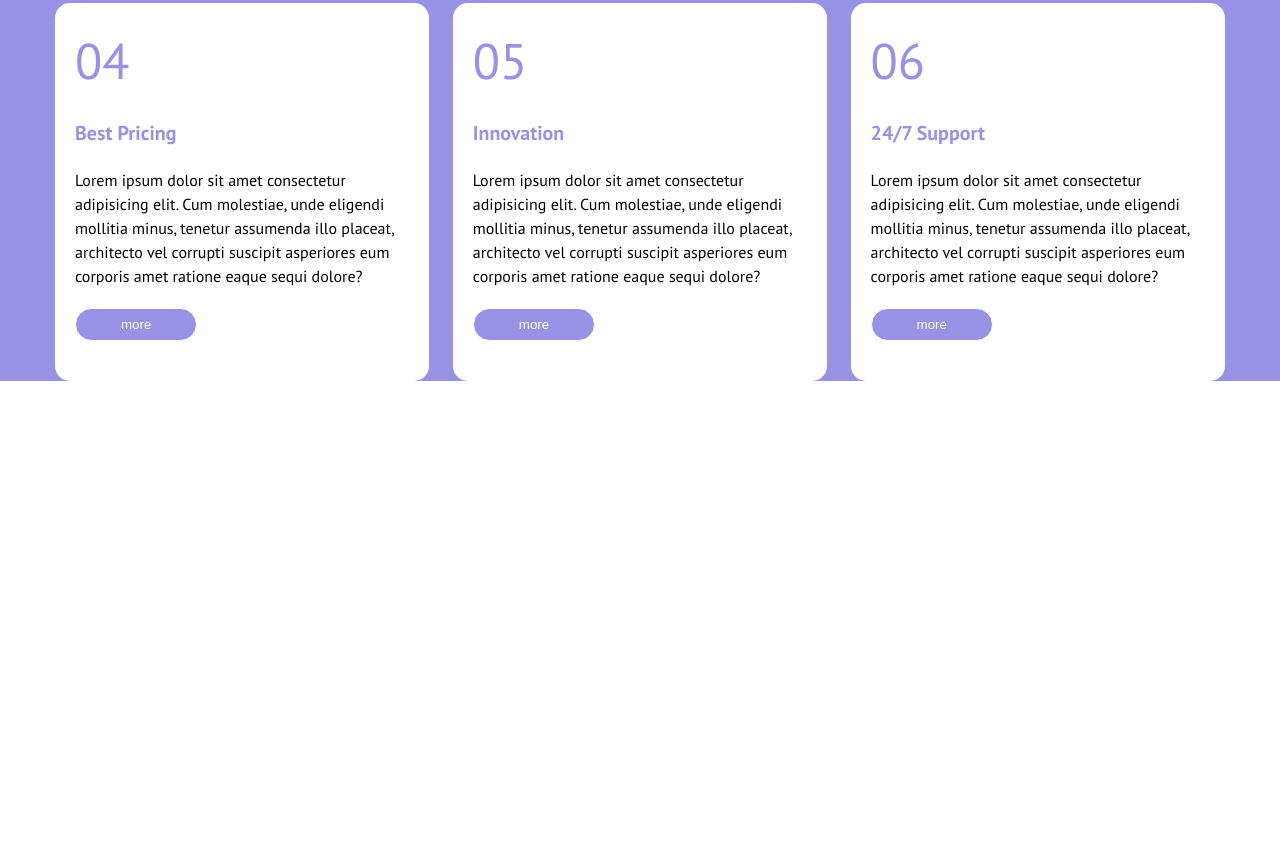
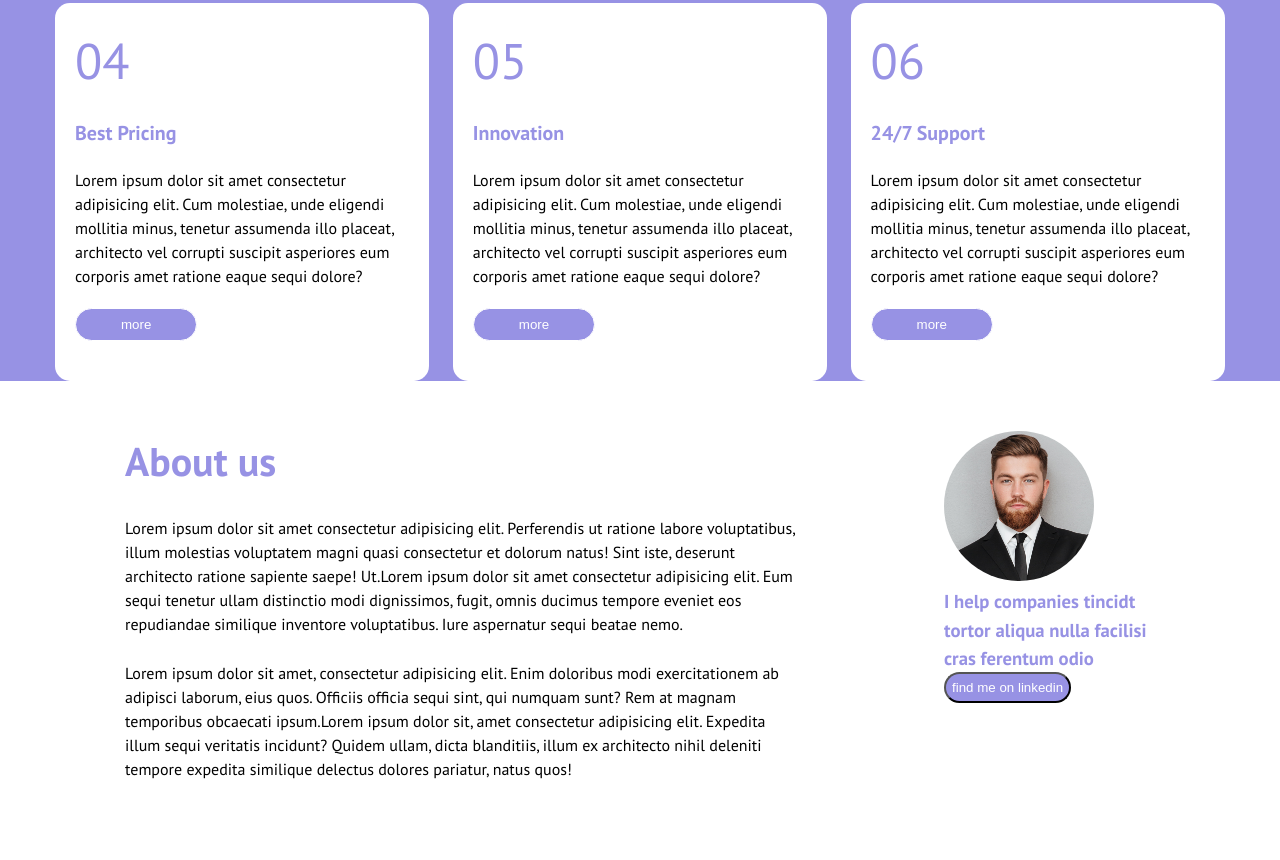
Before and after one commit to Alfredodaniello/htmlcss-responsive-layout, a plain HTML site: page index.html in a window 1280 px wide. Shown: the part 2951-3811 px from the top of the page. Before the commit the page ends 3332 px from the top, so only its background shows below. Drawn offline with Linux system fonts and the light colour scheme.

Commit message:
feat: add section about us (responsive need fix)

```diff
--- a/index.html
+++ b/index.html
@@ -174,7 +174,7 @@
                             <button class="btn btn-pink margin-20">more</button>
                         </div>
                     </div>
-                    <div class="row">
+                    <div class="row margin-25">
                         <div class="card-white">
                             <div class="numbers margin-20">04</div>
                             <h4 class="margin-20">Best Pricing</h4>
@@ -196,6 +196,25 @@
                     </div>
                 </div>
         </section>
+        <section class="about-us">
+            <div class="container">
+                <div class="row">
+                    <div class="col-70">
+                        <h1 class="margin-25">About us</h1>
+                        <p class="margin-25">Lorem ipsum dolor sit amet consectetur adipisicing elit. Perferendis ut ratione labore voluptatibus, illum molestias voluptatem magni quasi consectetur et dolorum natus! Sint iste, deserunt architecto ratione sapiente saepe! Ut.Lorem ipsum dolor sit amet consectetur adipisicing elit. Eum sequi tenetur ullam distinctio modi dignissimos, fugit, omnis ducimus tempore eveniet eos repudiandae similique inventore voluptatibus. Iure aspernatur sequi beatae nemo.</p>
+                        <p class="margin-70">Lorem ipsum dolor sit amet, consectetur adipisicing elit. Enim doloribus modi exercitationem ab adipisci laborum, eius quos. Officiis officia sequi sint, qui numquam sunt? Rem at magnam temporibus obcaecati ipsum.Lorem ipsum dolor sit, amet consectetur adipisicing elit. Expedita illum sequi veritatis incidunt? Quidem ullam, dicta blanditiis, illum ex architecto nihil deleniti tempore expedita similique delectus dolores pariatur, natus quos!</p>
+                    </div>
+                    <div class="col-30">
+                        <div class="circle">
+                            <div class="">
+                            <img src="./img/about.jpg" alt="">
+                            <h3>I help companies tincidt tortor aliqua nulla facilisi cras ferentum odio</h3>
+                            <button class="bnt btn-pink-small">find me on linkedin</button>
+                        </div>
+                    </div>
+                </div>
+            </div>
+        </section>
    </main>
 </body>
 </html>
--- a/style.css
+++ b/style.css
@@ -320,6 +320,43 @@ header div:first-child {
 .benefits .row {
     justify-content: space-between;
 }
+/**********************************
+            SECTION ABOUT US
+**********************************/
+.about-us {
+    margin-top: 50px;
+}
+.col-70 {
+    width: 70%;
+}
+
+.col-30 {
+    width: 30%
+}
+
+.btn-pink-small {
+    border-radius: 20px;
+    padding: 6px 6px;
+    background-color: #9792e4;
+    color: #ffffff;
+}
+
+.about-us h1 {
+    font-size: 40px;
+    color: #9792e4;
+}
+
+.about-us .col-70, .col-30 {
+    padding: 0px 70px;
+}
+
+.about-us h3 {
+    color: #9792e4;
+}
+
+.margin-70 {
+    margin-bottom: 79px;
+}
 
 /**********************************
             MEDIA Q
@@ -397,4 +434,7 @@ header div:first-child {
     .benefits .card-white {
         width: 100%;
     }
+    .about-us .col-30 {
+        width: 100%;
+    }
 }
```
